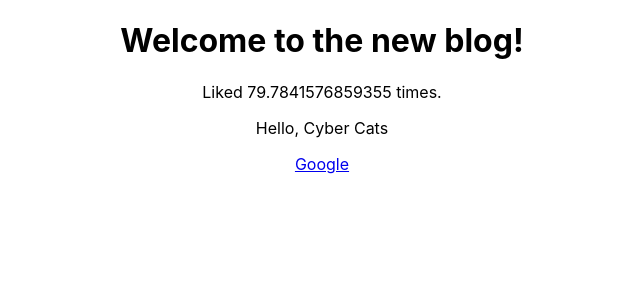
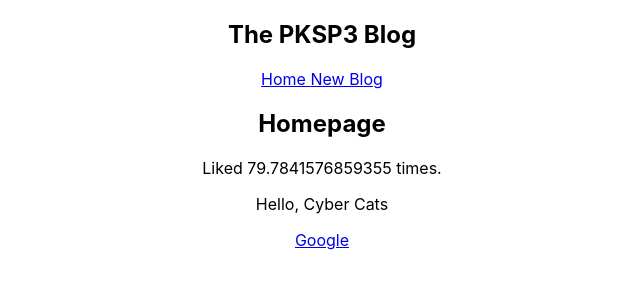
Before and after one commit to Canadian-Moose/React-Tutorial, a JavaScript app: page / in a window 1280 px wide. Shown: the top 300 px of the page, without its empty margins (318-958 px from the left). Built offline with nearby package versions, Linux system fonts and the light colour scheme; the HTML template or start-up script is replaced by a standard one.

Commit message:
Lesson 5 Completed

```diff
--- a/src/App.js
+++ b/src/App.js
@@ -1,13 +1,15 @@
 import './App.css';
+import Navbar from "./Navbar";
+import Home from "./Home";
 
 function App() {
-    const title = "Welcome to the new blog!";
     const link = "http://google.com";
 
   return (
     <div className="App">
+        <Navbar />
       <div className="content">
-        <h1>{title}</h1>
+        <Home />
           <p>Liked {Math.random() * 100} times.</p>
 
           <p>{"Hello, Cyber Cats"}</p>
--- /dev/null
+++ b/src/Home.js
@@ -0,0 +1,9 @@
+const Home = () => {
+    return (
+        <div className="Home">
+            <h2>Homepage</h2>
+        </div>
+    );
+}
+
+export default Home;
--- /dev/null
+++ b/src/Navbar.js
@@ -0,0 +1,13 @@
+const Navbar = () => {
+    return (
+        <nav className={Navbar}>
+            <h1>The PKSP3 Blog</h1>
+            <div className="links">
+                <a href="/">Home </a>
+                <a href="/create"> New Blog</a>
+            </div>
+        </nav>
+    );
+}
+
+export default Navbar;
```
